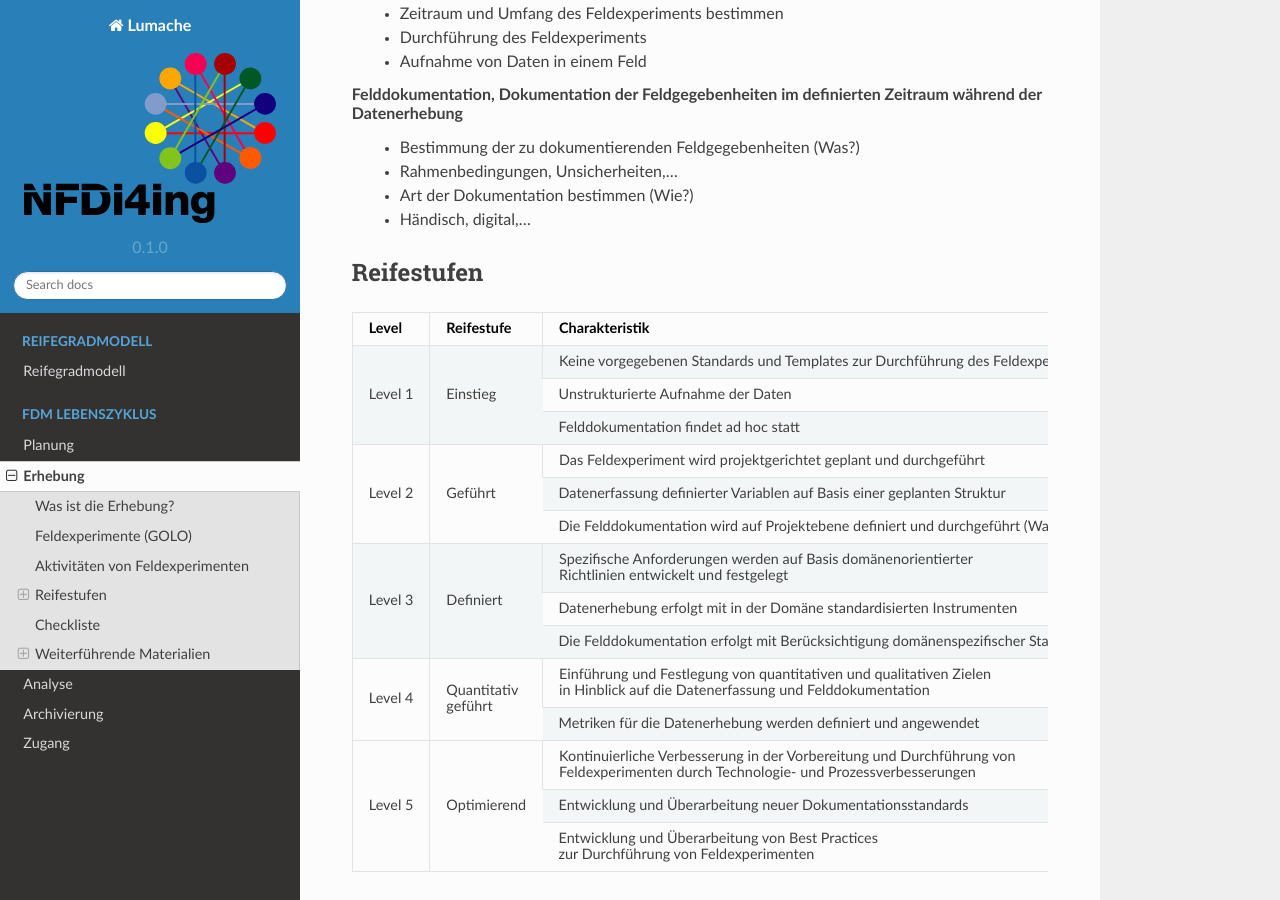
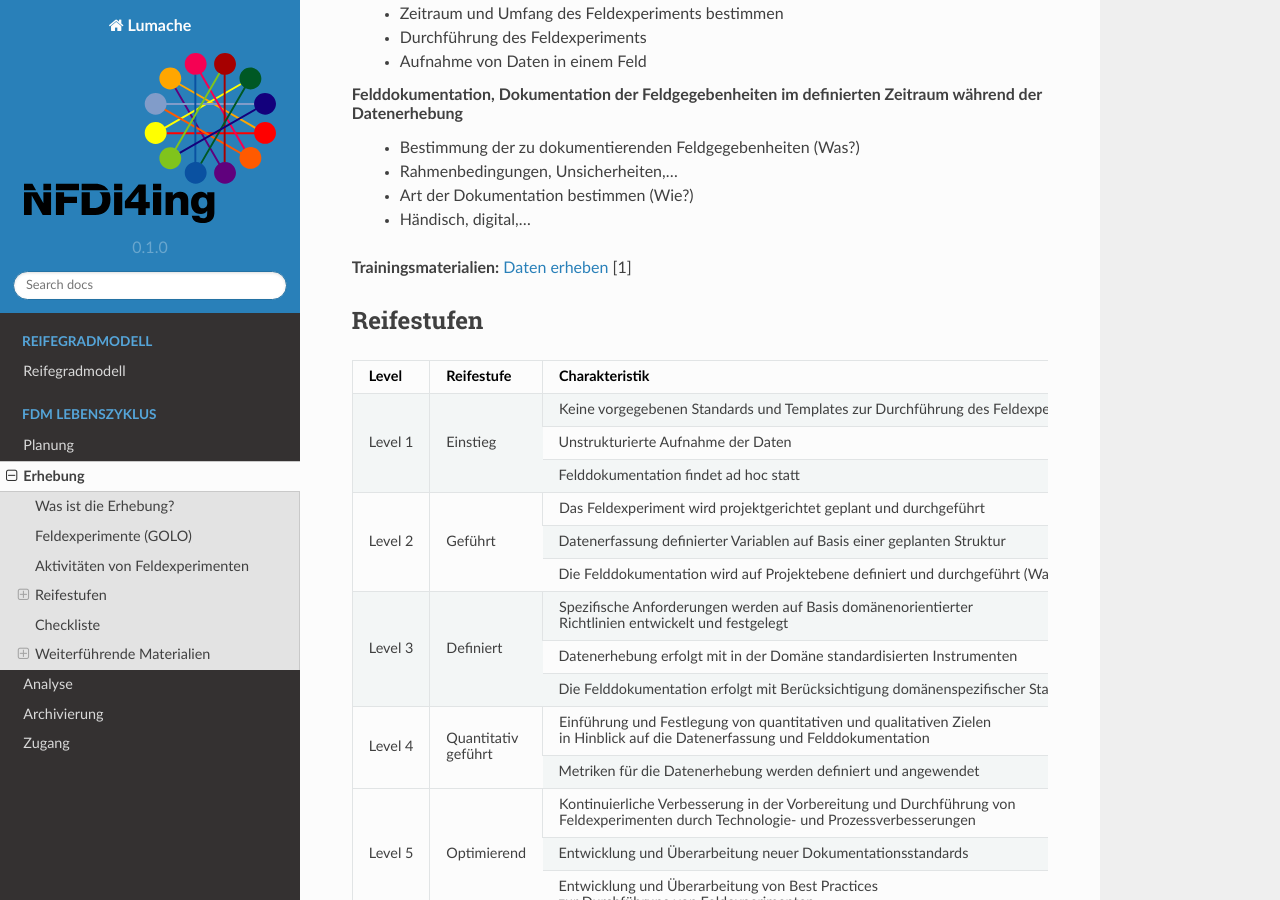
Before and after one commit to LUHMW/MaturityModelsNFDI4Ing, a Sphinx documentation site: the page built from docs/source/daten_erzeugen.rst, in a window 1280 px wide and 900 px high, scrolled down 2034 px. Built offline with Sphinx 7.4.7 and the Read the Docs theme 2.0.0, drawn with Linux system fonts in a browser that asks for light colours.

Commit message:
Update daten_erzeugen.rst

```diff
--- a/docs/source/daten_erzeugen.rst
+++ b/docs/source/daten_erzeugen.rst
@@ -57,6 +57,8 @@ Durch die klare Strukturierung dieser Aktivitäten werden Feldexperimente effizi
   	* Rahmenbedingungen, Unsicherheiten,...
 	* Art der Dokumentation bestimmen (Wie?)
   	* Händisch, digital,...
+
+**Trainingsmaterialien:** `Daten erheben <https://nfdi4ing.pages.rwth-aachen.de/education/education-pages/dlc-datalifecycle/html_slides/dlc2.html#/>`_ [1]
 
 ************
 Reifestufen
```
